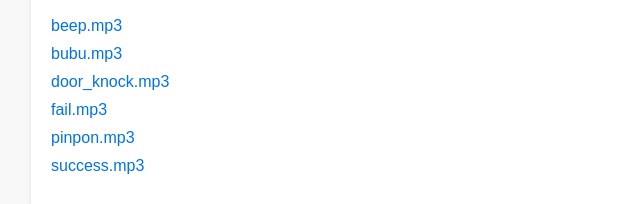
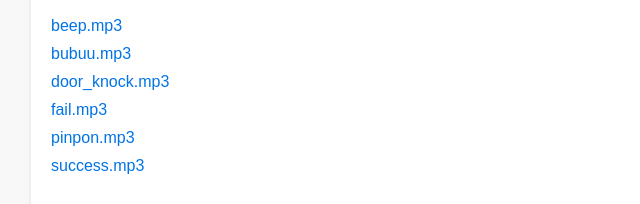
Before and after one commit to creativival/python_sound_creator, a plain HTML site: page index.html in a window 1280 px wide. Shown: the part 446-650 px from the top of the page, 189-829 px from the left. Drawn offline with Linux system fonts and the light colour scheme.

Commit message:
音源リンクを修正

```diff
--- a/index.html
+++ b/index.html
@@ -56,7 +56,7 @@
     <h2>ダウンロードリンク</h2>
     <ul>
         <li><a href="https://creativival.github.io/python_sound_creator/se/beep.mp3" target="_blank">beep.mp3</a></li>
-        <li><a href="https://creativival.github.io/python_sound_creator/se/bubu.mp3" target="_blank">bubu.mp3</a></li>
+        <li><a href="https://creativival.github.io/python_sound_creator/se/bubuu.mp3" target="_blank">bubuu.mp3</a></li>
         <li><a href="https://creativival.github.io/python_sound_creator/se/door_knock.mp3" target="_blank">door_knock.mp3</a></li>
         <li><a href="https://creativival.github.io/python_sound_creator/se/fail.mp3" target="_blank">fail.mp3</a></li>
         <li><a href="https://creativival.github.io/python_sound_creator/se/pinpon.mp3" target="_blank">pinpon.mp3</a></li>
```
Also changed, not shown: 1 other file.
